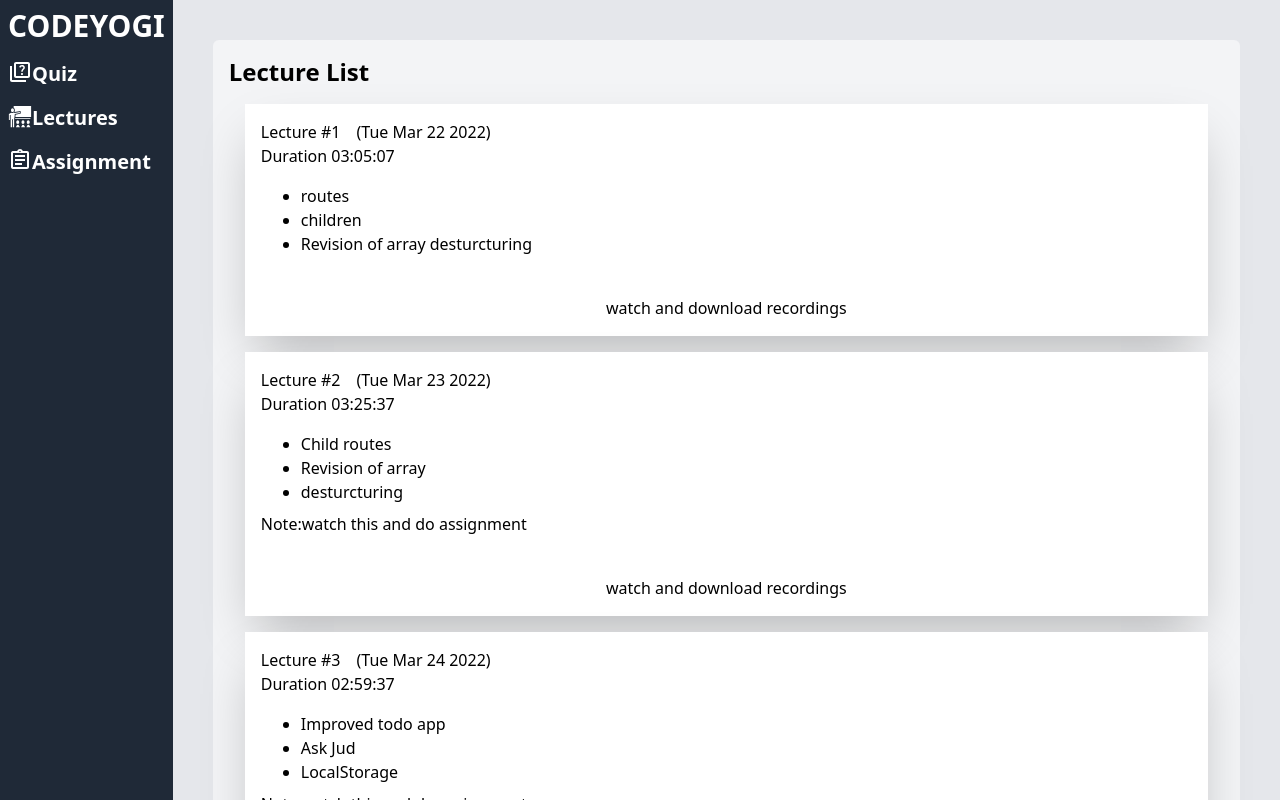
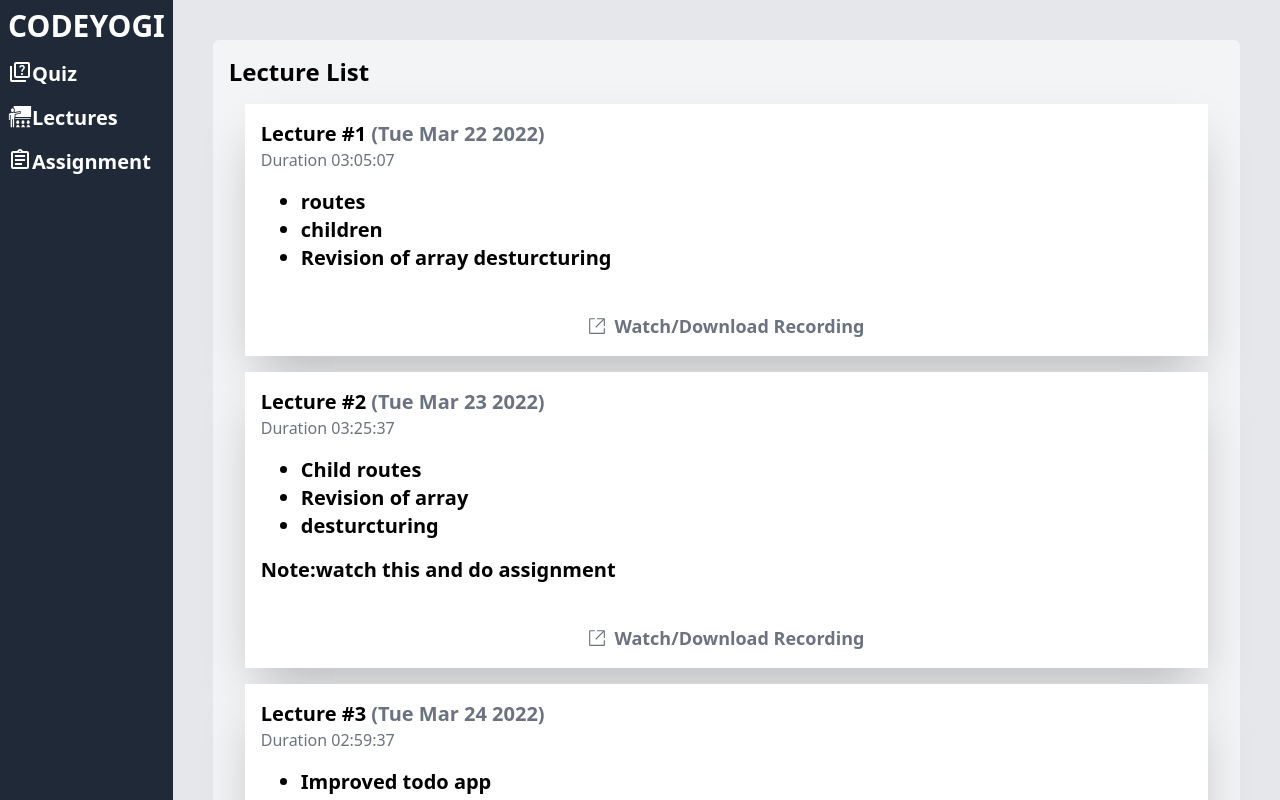
Before and after one commit to RishuBhaisora/CodeYogiClone, a React (Vite) app: page /lectures in a window 1280 px wide. Shown: the top 800 px of the page. Built offline with nearby package versions, Linux system fonts and the light colour scheme.

Commit message:
some decoration on lecture page

```diff
--- a/src/Lecture.jsx
+++ b/src/Lecture.jsx
@@ -1,22 +1,23 @@
 import React from 'react';
-
+import { VscLinkExternal } from 'react-icons/vsc';
 function Lecture(props) {
 
   return (
     <div className=" p-4 m-4 bg-white space-y-4 h-fit  shadow-2xl ">
     <div className="flex flex-col ">
-    <div className="flex space-x-4  ">
-    <h1>Lecture #{props.count}</h1>
-    <h1>{props.date}</h1>
+    <div className="flex space-x-4 font-bold text-xl ">
+    <h1 >Lecture #{props.count} <span className="text-gray-500">{props.date}</span></h1>
+
     </div>
-    <h2>Duration {props.duration}</h2>
+    <h2 className="text-gray-500">Duration {props.duration}</h2>
     </div>
-    <div className="space-y-2">
-    <ul className="pl-10 list-disc">{  props.children }</ul>
-    {props.note && <h1>Note:{props.note}</h1> }
+    <div className="space-y-4">
+    <ul className="pl-10 list-disc font-bold text-xl">{  props.children }</ul>
+    {props.note && <h1 className="text-xl font-bold">Note:{props.note}</h1> }
     </div>
-    <div className="flex pt-6 items-center justify-center">
-    <a>watch and download recordings</a>
+    <div className="flex text-lg font-bold space-x-2 text-gray-500 pt-6 items-center justify-center">
+     <VscLinkExternal/>
+    <a>Watch/Download Recording</a>
     </div>
     </div>
   );
--- a/src/SideBar.jsx
+++ b/src/SideBar.jsx
@@ -6,6 +6,7 @@ import { GiTeacher } from 'react-icons/gi';
 import LecturesList from './LecturesList';
 import { CgProfile } from 'react-icons/cg';
 import AssignmentList from './AssignmentList';
+
 
 function SideBar() {
   return (
```
Also changed, not shown: 1 other file (tests, documents, lock files or other folders).
